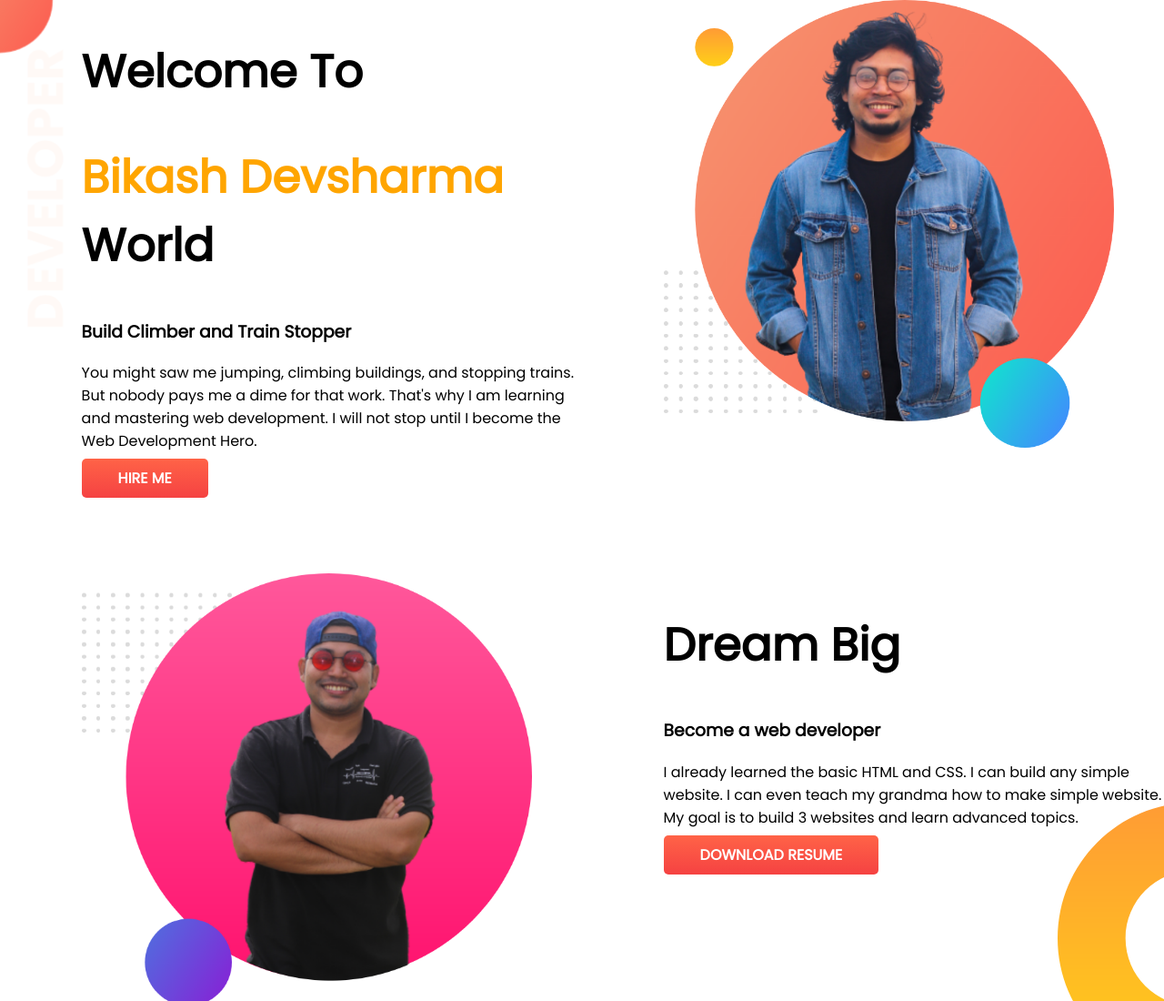
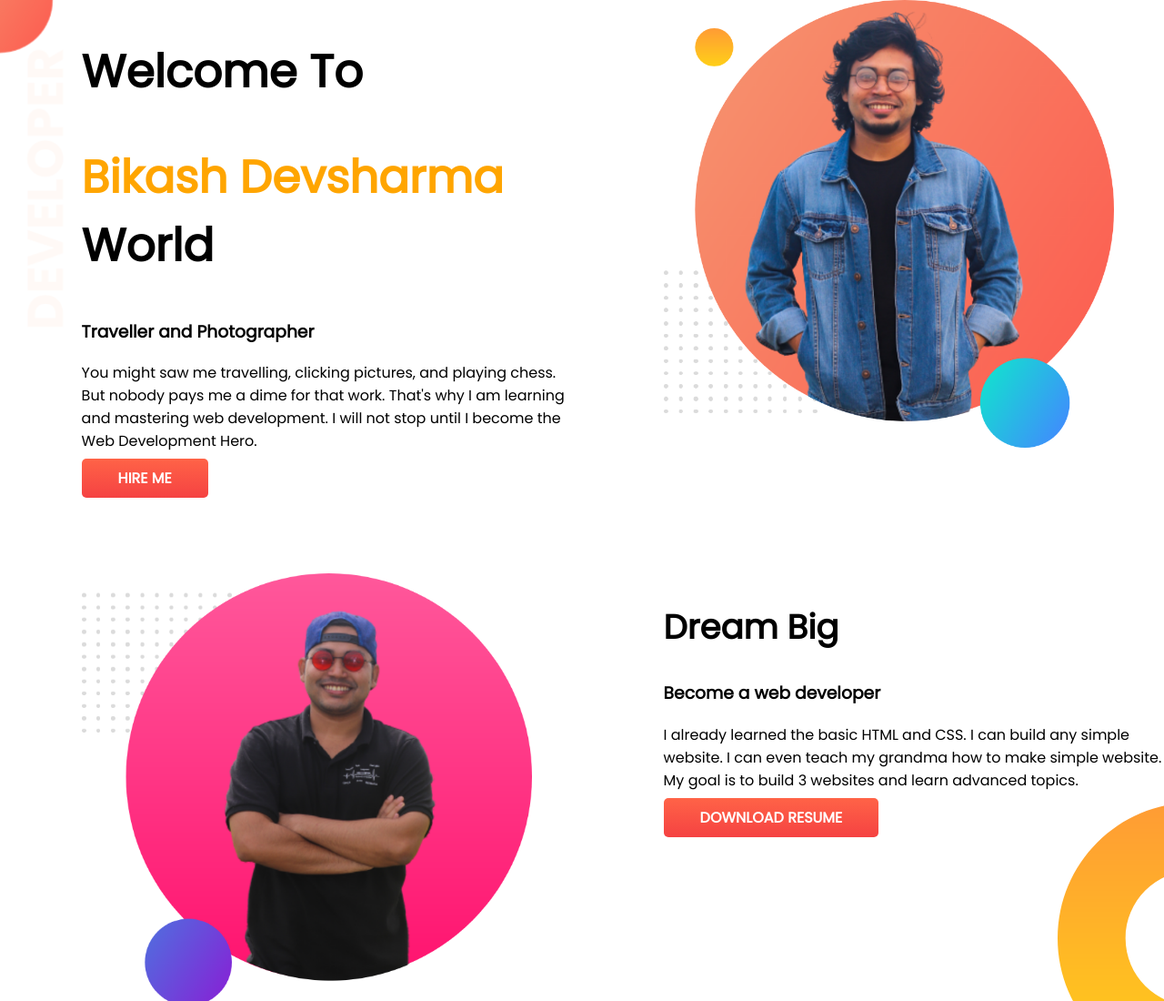
Before and after one commit to Bikash-Dev-Bk/my-portfolio, a plain HTML site: page index.html in a window 1280 px wide. Shown: the top 1100 px of the page at 91% size. Drawn offline with Linux system fonts and the light colour scheme.

Commit message:
some correction about me!

```diff
--- a/index.html
+++ b/index.html
@@ -15,8 +15,8 @@
         <div class="half-width">
             <h1>Welcome To</h1>
             <h1><span class="orange-color">Bikash Devsharma</span> World</h1>
-            <h3>Build Climber and Train Stopper</h3>
-            <p>You might saw me jumping, climbing buildings, and stopping trains. But nobody pays me a dime for     that work. That's why I am learning and mastering web development. I will not stop until I become the Web Development Hero.</p>
+            <h3>Traveller and Photographer</h3>
+            <p>You might saw me travelling, clicking pictures, and playing chess. But nobody pays me a dime for     that work. That's why I am learning and mastering web development. I will not stop until I become the Web Development Hero.</p>
             <a class="anchor-button" href="https://www.linkedin.com/in/bikash-chandra-devsharma/" target="_blank">HIRE ME</a>
         </div>
 
@@ -31,7 +31,7 @@
         </div>
 
         <div class="half-width">
-            <h1>Dream Big</h1>
+            <h2>Dream Big</h2>
             <h3>Become a web developer</h3>
             <p>I already learned the basic HTML and CSS. I can build any simple website. I can even teach my grandma how to make simple website. My goal is to build 3 websites and learn advanced topics.</p>
             <a class="anchor-button" href="https://bikash-dev-bk.github.io/my-portfolio/" target="_blank">DOWNLOAD RESUME</a>
```
